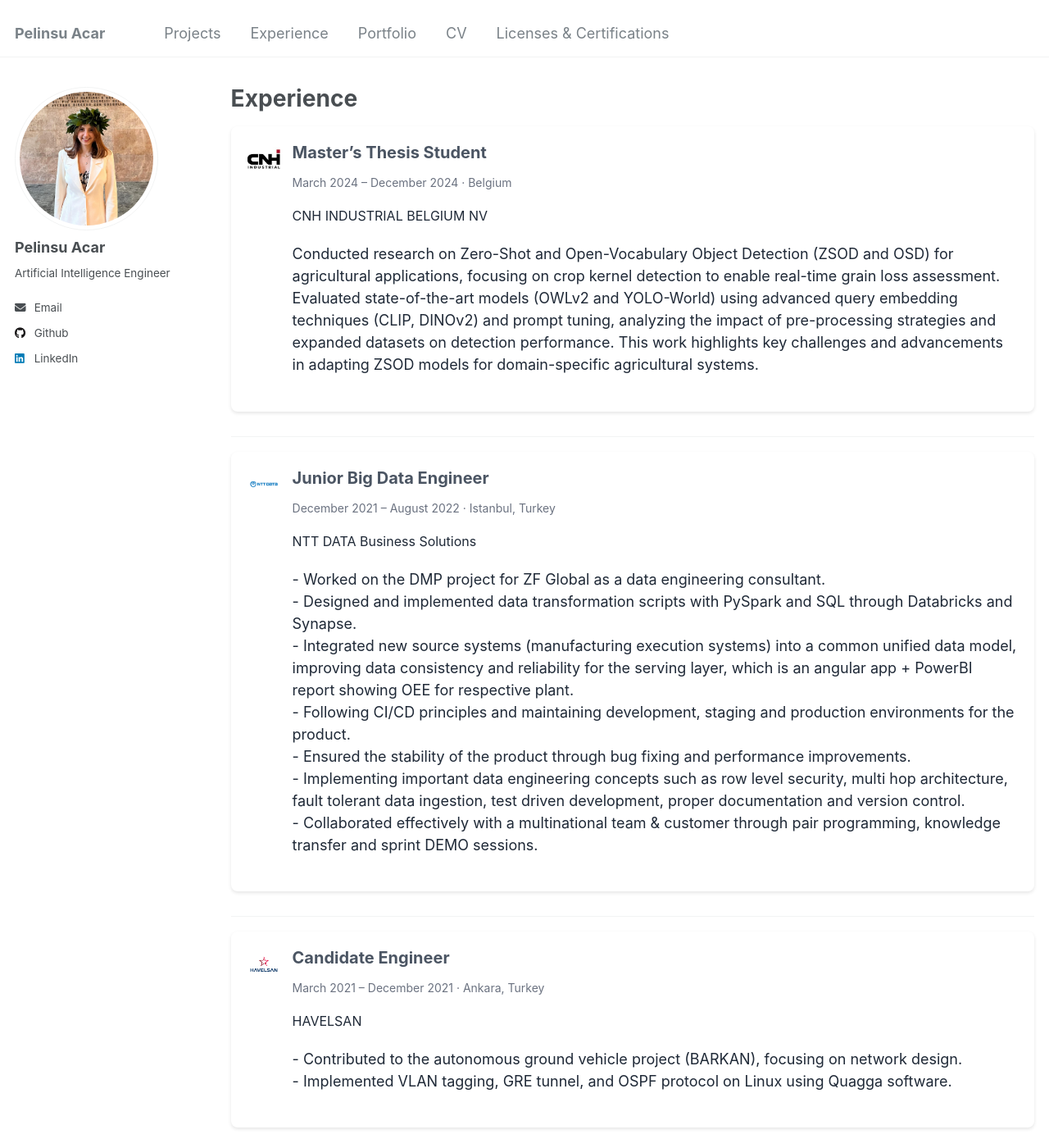
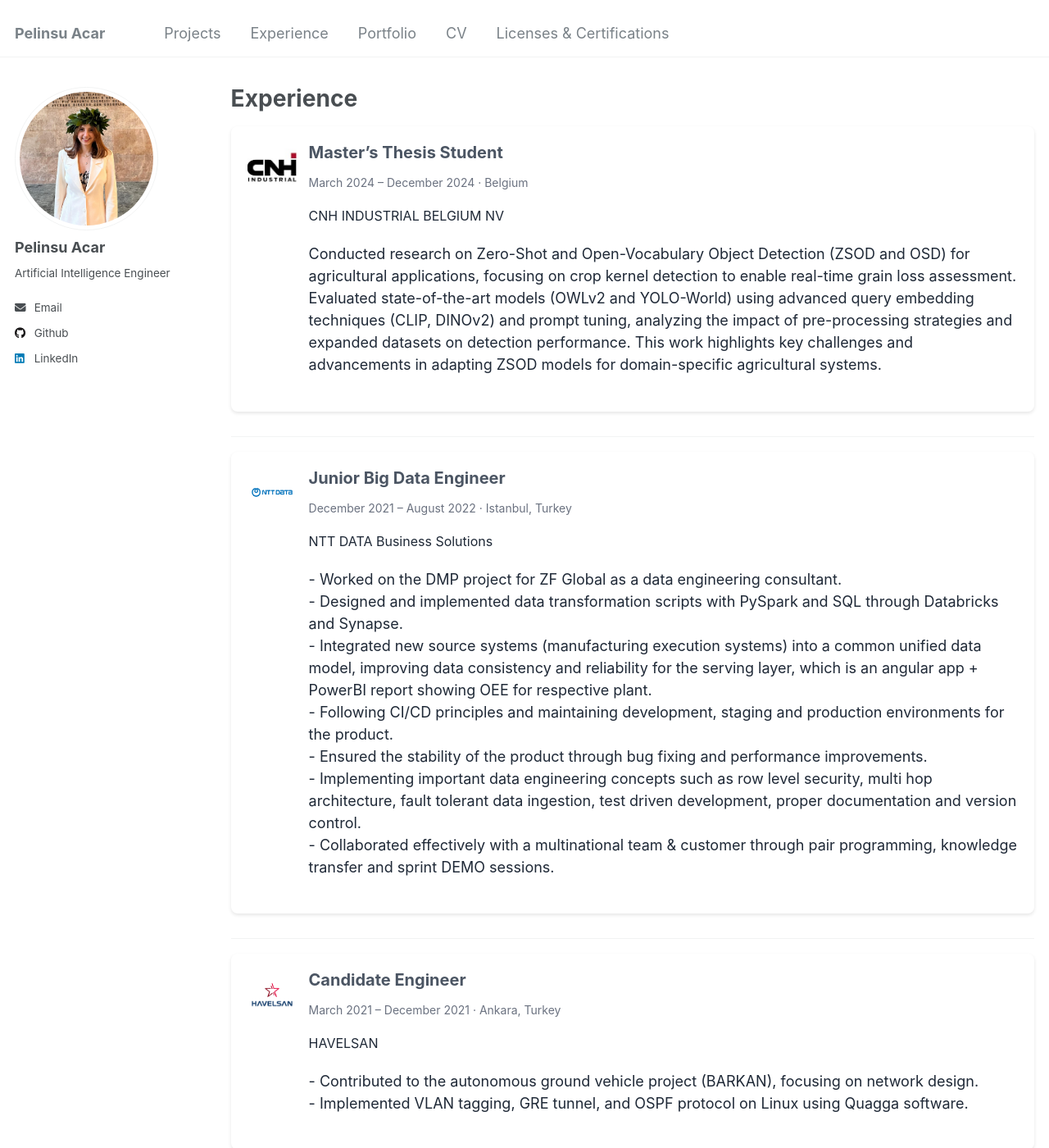
Before and after one commit to pelinsuacar/pelinsuacar.github.io, a Jekyll site: the page built from _pages/experience.md, in a window 1280 px wide and 1400 px high. Shown: the whole window at 82% size. Built offline with Jekyll 4.4.1, drawn with Linux system fonts in a browser that asks for light colours.

Commit message:
Update timeline.html

```diff
--- a/_layouts/timeline.html
+++ b/_layouts/timeline.html
@@ -47,8 +47,8 @@ layout: default
 
   /* Company logo */
   .timeline-item .company-logo {
-    width: 40px; /* Fixed size for logos */
-    height: 40px;
+    width: 60px; /* Fixed size for logos */
+    height: 60px;
     object-fit: contain;
     margin-right: 15px; /* Space between logo and text */
   }
```
